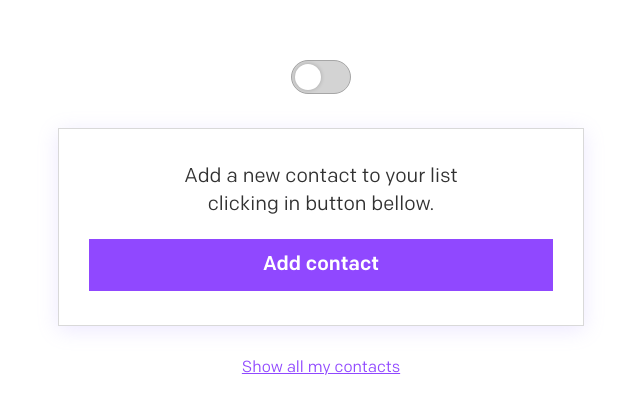
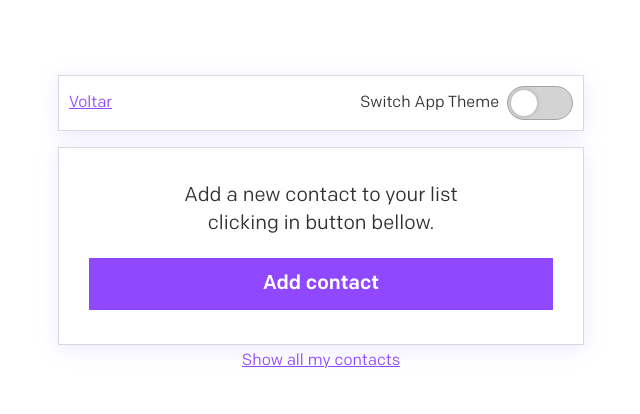
Before and after one commit to felipeemarcon/list-contacts-frontend, a React (Create React App) app: page / in a window 1280 px wide. Shown: the part 182-596 px from the top of the page, without its empty margins (319-959 px from the left). Built offline with nearby package versions, Linux system fonts and the light colour scheme.

Commit message:
feat: improve switch theme

```diff
--- a/src/App.js
+++ b/src/App.js
@@ -4,7 +4,9 @@ import React, { Component } from "react";
 import Routes from "./routes";
 
 // Components
-import Switch from "./components/Switch/Switch";
+import Content from "./components/Content/Content";
+import Card from "./components/Card/Card";
+import SwitchTheme from "./components/SwitchTheme/SwitchTheme";
 
 class App extends Component {
   constructor(props) {
@@ -14,7 +16,7 @@ class App extends Component {
       dark: false
     };
 
-    this.changeTheme = this.changeTheme.bind(this);
+    this.setTheme = this.setTheme.bind(this);
   }
 
   componentDidMount() {
@@ -26,7 +28,7 @@ class App extends Component {
     htmlEl.setAttribute("data-theme", "light");
   }
 
-  changeTheme() {
+  setTheme() {
     const htmlEl = document.documentElement;
 
     this.setState({ dark: !this.state.dark }, () => {
@@ -37,8 +39,15 @@ class App extends Component {
   render() {
     return (
       <div className="App">
-        <Switch theme={this.changeTheme} />
-        <Routes />
+        <Content>
+          <Card padding="10px">
+            <div>
+              <a href="#">Voltar</a>
+              <SwitchTheme theme={this.setTheme} />
+            </div>
+          </Card>
+          <Routes />
+        </Content>
       </div>
     );
   }
--- /dev/null
+++ b/src/components/Card/Card.jsx
@@ -0,0 +1,15 @@
+import React from "react";
+
+import "./Card.scss";
+
+export default function Card(props) {
+  const STYLES = {
+    padding: props.padding
+  };
+
+  return (
+    <div className="App-Card" style={STYLES}>
+      {props.children}
+    </div>
+  );
+}
--- /dev/null
+++ b/src/components/Card/Card.scss
@@ -0,0 +1,18 @@
+.App-Card {
+  background-color: var(--content-background);
+  border: 1px solid var(--content-border);
+  box-shadow: var(--content-shadow);
+  padding: var(--space-squish-sm);
+  min-width: 290px;
+  margin: var(--space-xxsm) 0;
+  width: 100%;
+  display: flex;
+  justify-content: center;
+  flex-direction: column;
+  transition: var(--ui-transition);
+
+  > div {
+    display: flex;
+    align-items: center;
+  }
+}
--- a/src/components/Content/Content.scss
+++ b/src/components/Content/Content.scss
@@ -1,15 +1,10 @@
 .App-Content {
-  background-color: var(--content-background);
-  border: 1px solid var(--content-border);
-  box-shadow: var(--content-shadow);
-  padding: var(--space-squish-sm);
   min-width: 290px;
   margin: var(--space-md) 0;
   width: 100%;
   display: flex;
   justify-content: center;
   flex-direction: column;
-  transition: var(--ui-transition);
 
   @media (min-width: 768px) {
     width: 526px;
--- a/src/components/Switch/Switch.scss
+++ b/src/components/Switch/Switch.scss
@@ -1,12 +1,13 @@
 .App-Switch {
   display: inline-block;
-  width: 60px;
+  width: 66px;
   height: 34px;
   position: relative;
   overflow: hidden;
 
   &__slider {
     position: absolute;
+    z-index: 1;
     top: 0;
     left: 0;
     right: 0;
@@ -43,7 +44,7 @@
 
       &::before {
         background-color: #fff;
-        transform: translateX(26px);
+        transform: translateX(32px);
         transition: 0.2s ease-in;
       }
     }
--- /dev/null
+++ b/src/components/SwitchTheme/SwitchTheme.jsx
@@ -0,0 +1,15 @@
+import React from "react";
+
+// Components
+import Switch from "../Switch/Switch";
+
+import "./SwitchTheme.scss";
+
+export default function SwitchTheme(props) {
+  return (
+    <div className="App-SwitchTheme">
+      <span>Switch App Theme</span>
+      <Switch theme={props.theme} />
+    </div>
+  );
+}
--- /dev/null
+++ b/src/components/SwitchTheme/SwitchTheme.scss
@@ -0,0 +1,35 @@
+.App-SwitchTheme {
+  display: flex;
+  align-items: center;
+  position: relative;
+  width: 100%;
+  justify-content: flex-end;
+
+  > span {
+    margin-right: var(--space-xxsm);
+  }
+
+  .App-Switch {
+    &__slider {
+      &::after {
+        content: "";
+        background-image: url("../../assets/svg/moon.svg");
+        background-size: contain;
+        opacity: 0;
+        box-shadow: 0 0 4px 0 rgba(0, 0, 0, 0.21);
+        position: absolute;
+        width: 20px;
+        height: 19px;
+        top: 7px;
+        left: 8px;
+        transform: translateY(100%);
+        transition: 0.2s ease-out;
+      }
+    }
+
+    > input:checked + .App-Switch__slider:after {
+      opacity: 1;
+      transform: translateY(0);
+    }
+  }
+}
--- a/src/pages/Home/index.js
+++ b/src/pages/Home/index.js
@@ -5,7 +5,7 @@ import { Link } from "react-router-dom";
 import "./style.scss";
 
 // Components
-import Content from "../../components/Content/Content";
+import Card from "../../components/Card/Card";
 import Button from "../../components/Button/Button";
 
 export default function Home(props) {
@@ -15,10 +15,10 @@ export default function Home(props) {
 
   return (
     <div className="App-HomeContent">
-      <Content>
+      <Card padding="var(--space-squish-sm)">
         <p>Add a new contact to your list clicking in button bellow.</p>
         <Button action={handleAddContact} label="Add contact" />
-      </Content>
+      </Card>
       <Link to="/contacts">Show all my contacts</Link>
     </div>
   );
--- a/src/styles/global.scss
+++ b/src/styles/global.scss
@@ -29,9 +29,9 @@ body,
 
 a {
   color: var(--text-purple);
-  transition: var(--ui-transition);
 
   &:hover {
+    transition: var(--ui-transition);
     color: var(--color-purple-100);
   }
 }
```
Also changed, not shown: src/assets/svg/moon.svg (added).
